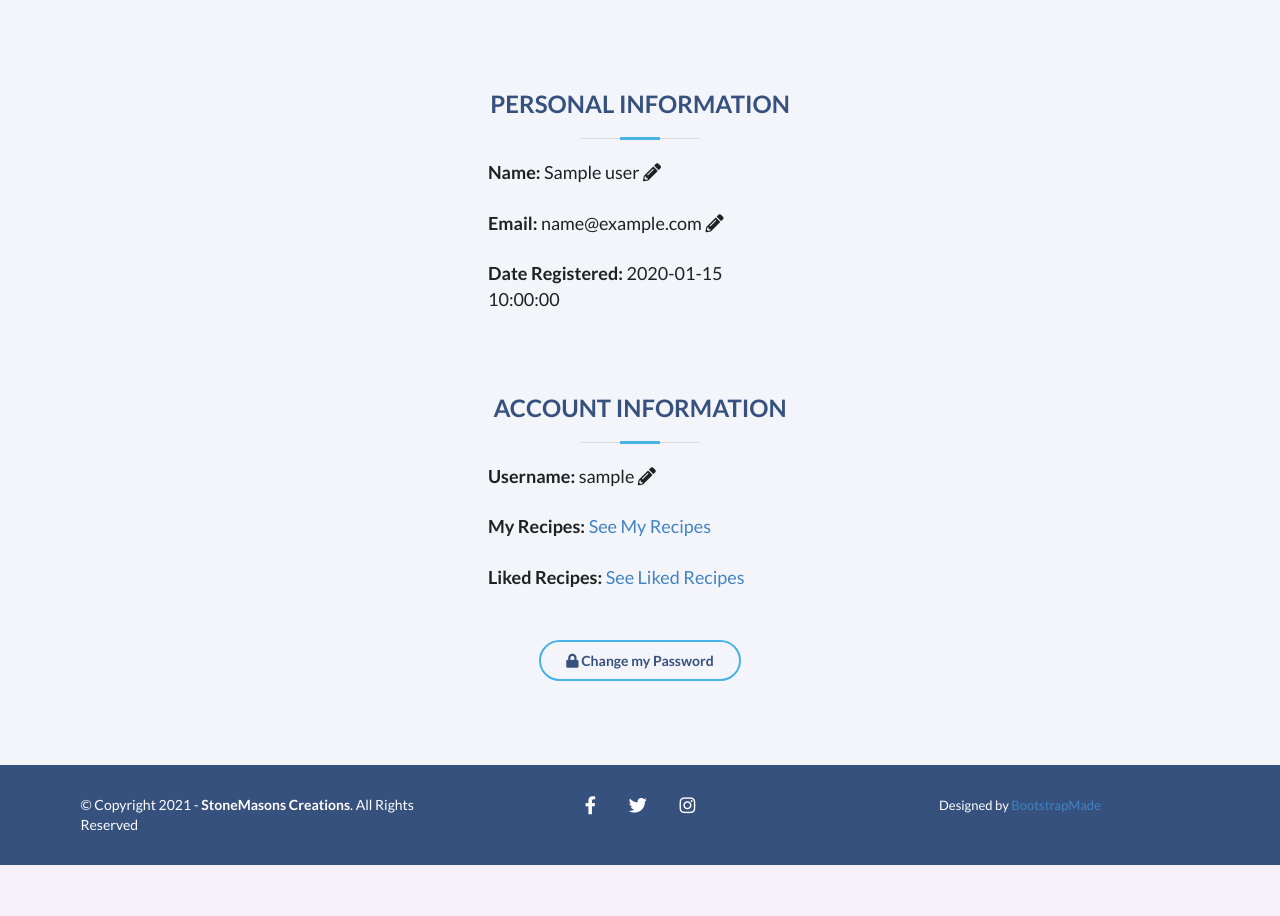
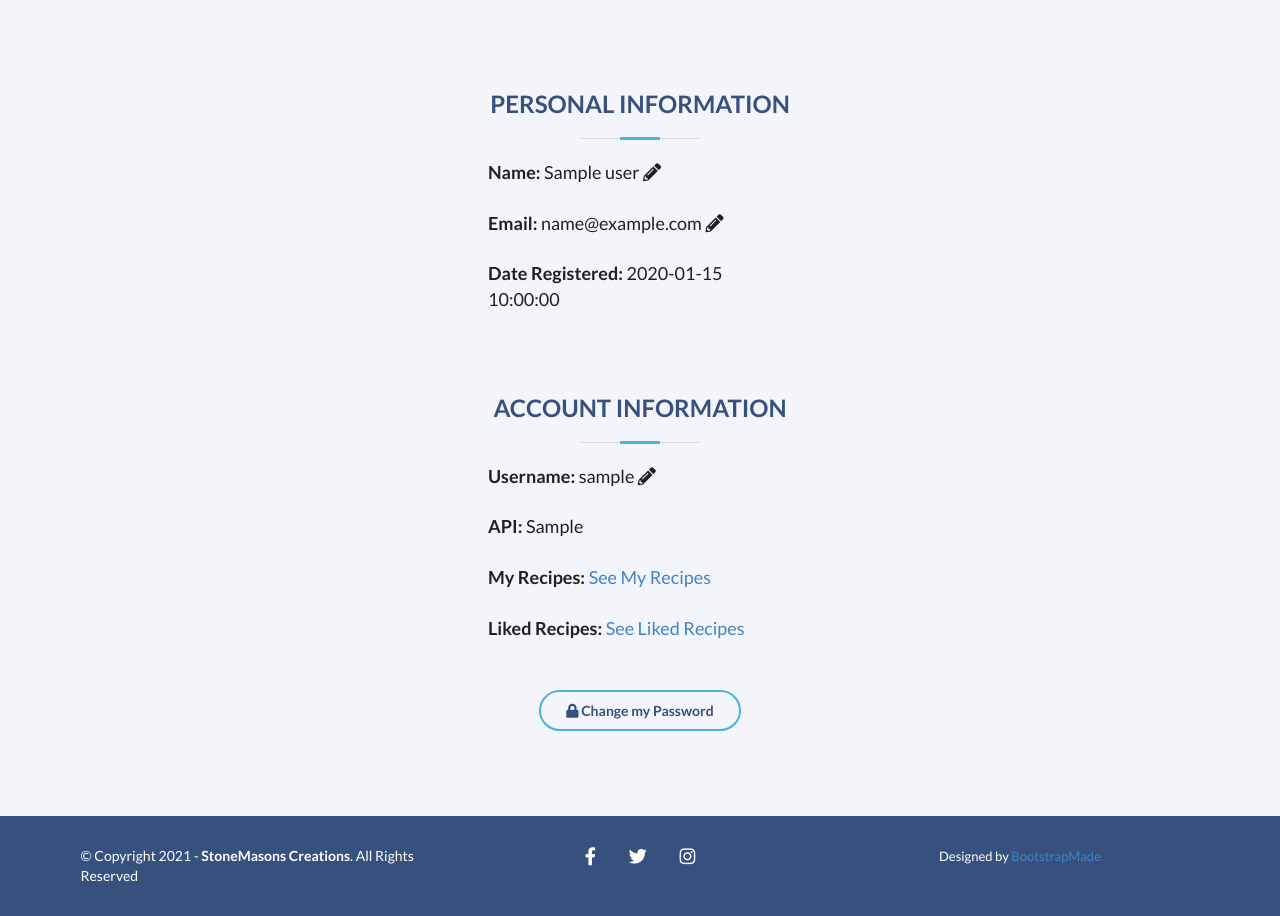
Before and after one commit to StoneMasons4106/connect-recipes, a Flask app: page /my-profile in a window 1280 px wide. Shown: the part 641-1557 px from the top of the page. Before the commit the page ends 1506 px from the top, so only its background shows below. Run offline with Flask 2, Linux system fonts and the light colour scheme; the visitor is signed in with stand-in values (Sample User, id 1); grey boxes marked "Sample" are stand-in pictures; a database or web service that is not in the repository returns one stand-in record (values such as "Sample title"); some libraries are stand-ins or nearby versions.

Commit message:
Made API key available on the profile page.

```diff
--- a/app.py
+++ b/app.py
@@ -78,12 +78,13 @@ def profile():
             date_registered = current_user["date_registered"]
             email = current_user["email"]
             profile_picture = current_user["profile_picture"]
+            api_key = current_user["api_key"]
 
             if session["user"]:
                 try:
-                    return render_template("profile.html", username=username, name=name, date_registered=date_registered, email=email, profile_picture=profile_picture[0])
+                    return render_template("profile.html", username=username, name=name, date_registered=date_registered, email=email, profile_picture=profile_picture[0], api_key=api_key)
                 except:
-                    return render_template("profile.html", username=username, name=name, date_registered=date_registered, email=email, profile_picture=None)
+                    return render_template("profile.html", username=username, name=name, date_registered=date_registered, email=email, profile_picture=None, api_key=api_key)
 
         except KeyError:
             flash("You must be logged in to view a profile from our database.")
@@ -98,6 +99,7 @@ def profile():
         date_registered = current_user["date_registered"]
         email = current_user["email"]
         profile_picture = current_user["profile_picture"]
+        api_key = current_user["api_key"]
         newData = request.data.decode().split("=")
 
         if newData[0] == 'newName':
@@ -142,9 +144,9 @@ def profile():
                 return jsonify(result="Successfully updated your profile picture!")
 
         try:
-            return render_template("profile.html", username=username, name=name, date_registered=date_registered, email=email, profile_picture=profile_picture[0])
+            return render_template("profile.html", username=username, name=name, date_registered=date_registered, email=email, profile_picture=profile_picture[0], api_key=api_key)
         except:
-            return render_template("profile.html", username=username, name=name, date_registered=date_registered, email=email, profile_picture=None)
+            return render_template("profile.html", username=username, name=name, date_registered=date_registered, email=email, profile_picture=None, api_key=api_key)
 
 
 @app.route("/register", methods=["GET", "POST"])
--- a/templates/profile.html
+++ b/templates/profile.html
@@ -296,6 +296,10 @@ messages %}
             <i class="fas fa-pencil-alt pointer" id="username-pencil"></i>
           </p>
           <p class="profile-info content">
+            <strong>API:</strong>
+            <span id="username-field">{{ api_key }}</span>
+          </p>
+          <p class="profile-info content">
             <strong>My Recipes:</strong>
             <a href="#" class="light-blue-text profile-info-recipes">See My Recipes</a>
           </p>
```
